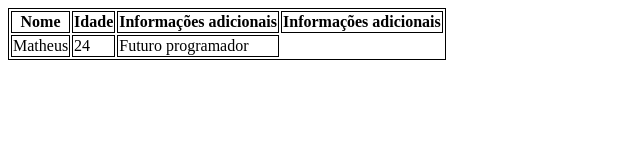
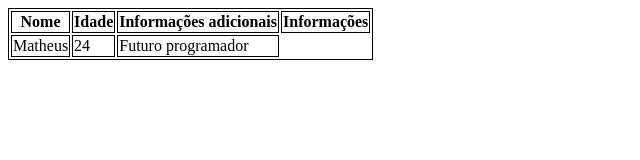
Before and after one commit to MatheusMaia2023/aula-tabela, a plain HTML site: page index.html in a window 1280 px wide. Shown: the whole page, without its empty margins (0-640 px from the left). Drawn offline with Linux system fonts and the light colour scheme.

Commit message:
Alterei uma informação da tabela

```diff
--- a/index.html
+++ b/index.html
@@ -17,7 +17,7 @@
                 <th>Nome</th>
                 <th>Idade</th>
                 <th>Informações adicionais</th>
-                <th>Informações adicionais</th>
+                <th>Informações</th>
             </tr>
         </thead>
 
```
